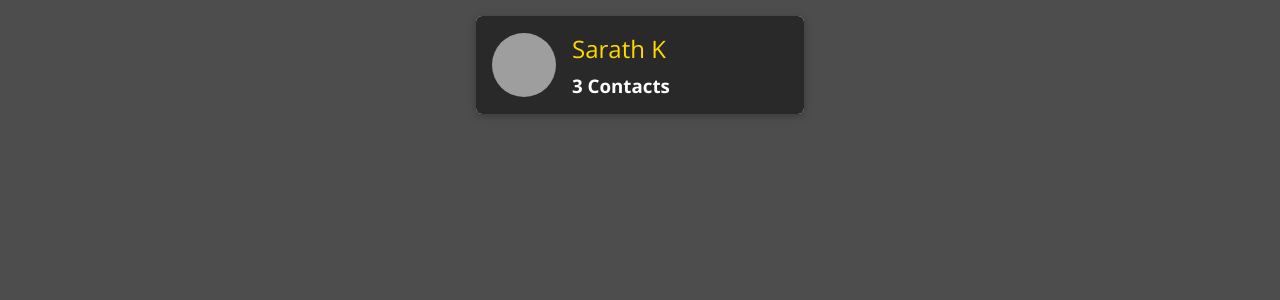
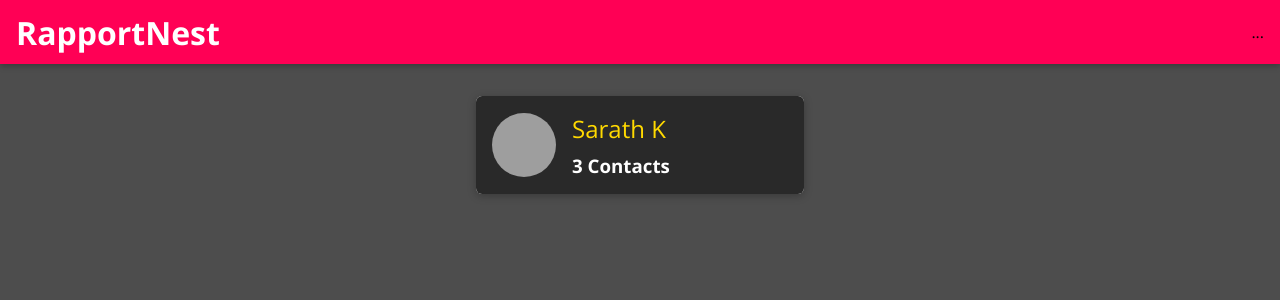
Before and after one commit to sarathk73/RapportNest, a React (Create React App) app in the folder frontend/: page / in a window 1280 px wide. Shown: the top 300 px of the page. Built offline with nearby package versions, Linux system fonts and the light colour scheme; grey boxes are pictures that could not be loaded.

Commit message:
Add navigation components to the main app layout

```diff
--- a/frontend/src/App.js
+++ b/frontend/src/App.js
@@ -8,10 +8,13 @@ import {
 
 import Users from './user/pages/Users';
 import NewContact from './contacts/pages/NewContact';
+import MainNavigation from './shared/components/Navigation/MainNavigation';
 
 const App = () => {
   return (
     <Router>
+      <main>
+        <MainNavigation />
         <Switch>
           <Route path="/" exact>
             <Users />
@@ -21,6 +24,7 @@ const App = () => {
           </Route>
           <Redirect to="/" />
         </Switch>
+      </main>
     </Router>
   );
 };
```
Lines whose indentation alone changed are shown as unchanged.
